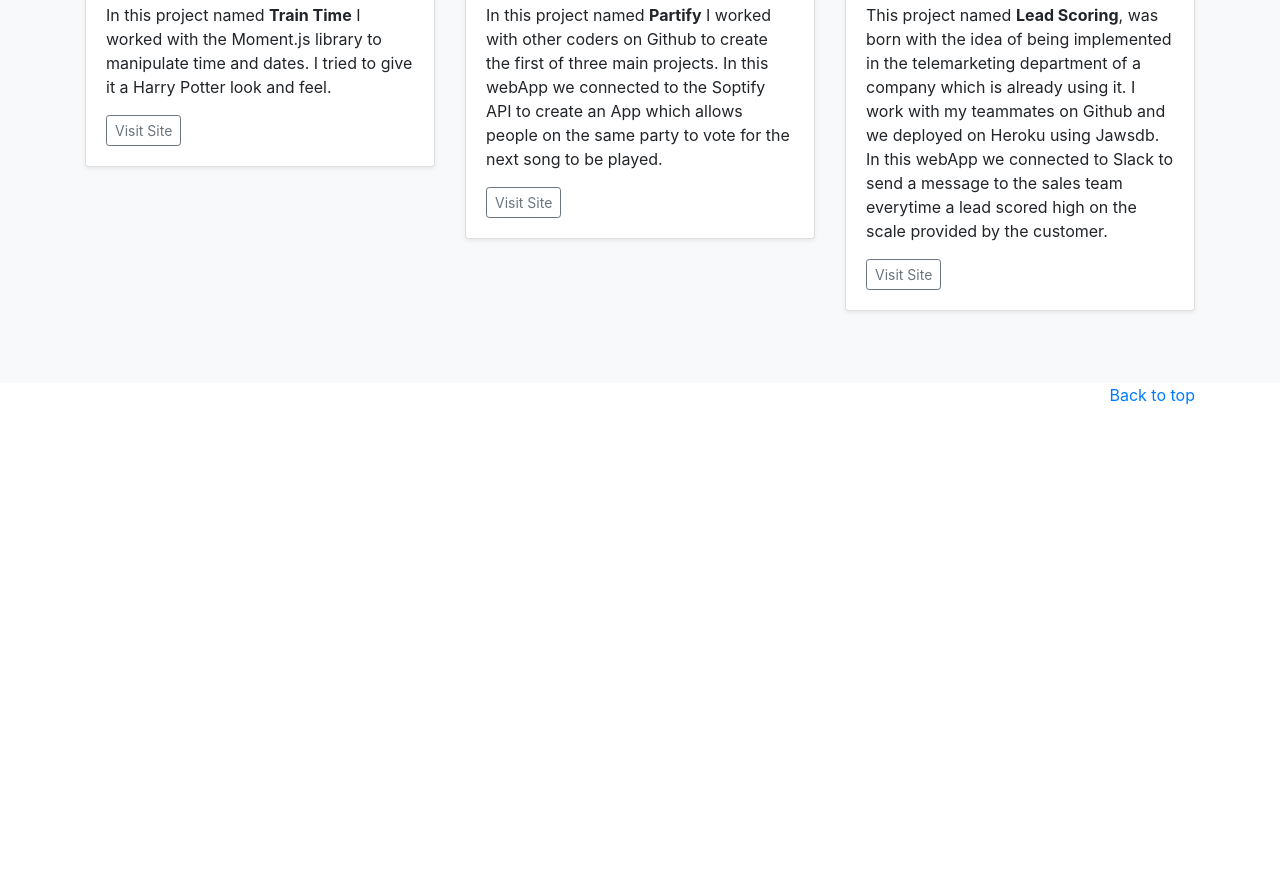
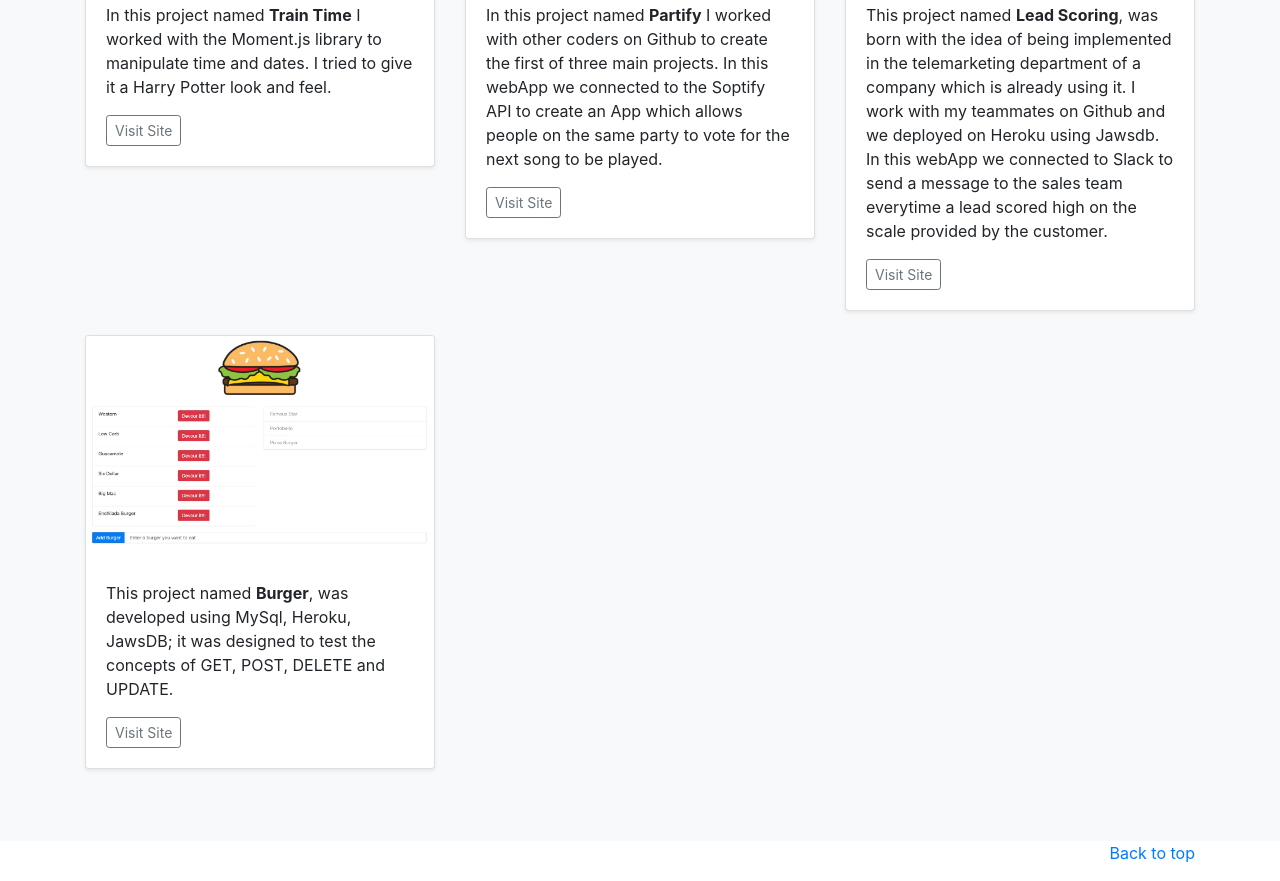
Before and after one commit to SergioCavazos/Portfolio, a plain HTML site: page index.html in a window 1280 px wide. Shown: the part 1113-1994 px from the top of the page. Before the commit the page ends 1536 px from the top, so only its background shows below. Drawn offline with nearby package versions, Linux system fonts and the light colour scheme.

Commit message:
Agregando webapp burguers

```diff
--- a/index.html
+++ b/index.html
@@ -339,6 +339,42 @@
                 </div>
               </div>
             </div>
+
+
+            <!-- Siete -->
+            <div class="col-md-4">
+              <div class="card mb-4 shadow-sm">
+                <img
+                  class="card-img-top"
+                  data-src="holder.js/100px225?theme=thumb&amp;bg=55595c&amp;fg=eceeef&amp;text=Thumbnail"
+                  alt="Thumbnail [100%x225]"
+                  style="height: 225px; width: 100%; display: block;"
+                  src="./assets/images/Hamburgers.jpg"
+                  data-holder-rendered="true"
+                />
+                <div class="card-body">
+                  <p class="card-text">
+                    This project named <strong>Burger</strong>, was developed using MySql, Heroku, JawsDB; it was designed to test the concepts of GET, POST, DELETE and UPDATE.
+                  </p>
+                  <div
+                    class="d-flex justify-content-between align-items-center"
+                  >
+                    <div class="btn-group">
+                      <a
+                        href="https://secure-falls-70580.herokuapp.com/"
+                        target="_blank"
+                        ><button
+                          type="button"
+                          class="btn btn-sm btn-outline-secondary"
+                        >
+                          Visit Site
+                        </button></a
+                      >
+                    </div>
+                  </div>
+                </div>
+              </div>
+            </div>
           </div>
         </div>
       </div>
```
Also changed, not shown: assets/images/Hamburgers.jpg (added).
